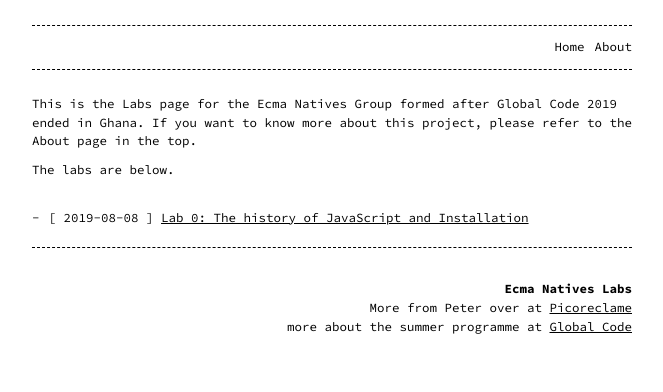
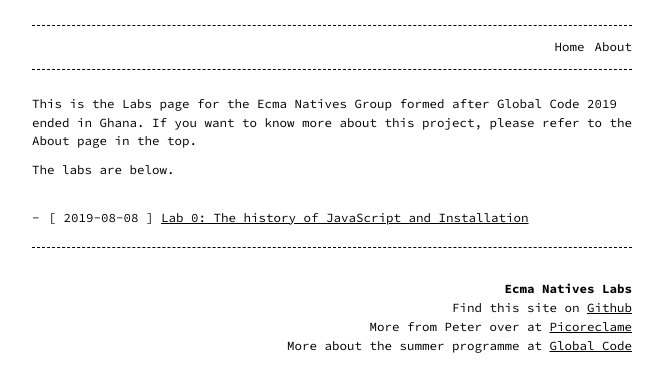
Before and after one commit to ecmanatives/ecmanatives.github.io, a Jekyll site: the page built from index.md, in a window 1280 px wide. Shown: the top 392 px of the page, without its empty margins (308-971 px from the left). Built offline with Jekyll 4.4.1, drawn with Linux system fonts in a browser that asks for light colours.

Commit message:
More links

```diff
--- a/_config.yml
+++ b/_config.yml
@@ -10,7 +10,11 @@
 
 style: light
 
-footer: '<h1><a href="/ecmanatives">Ecma Natives Labs</a></h1>More from Peter over at <a href="http://picoreclame.nl">Picoreclame</a><br> more about the summer programme at <a href="https://globalcode.org.uk/">Global Code</a>'
+footer: >-
+  <h1><a href="/ecmanatives">Ecma Natives Labs</a></h1>
+  Find this site on <a href="http://github.com/hendrikpetertje/ecmanatives" target="_blank">Github</a><br>
+  More from Peter over at <a href="http://picoreclame.nl" target="_blank">Picoreclame</a><br>
+  More about the summer programme at <a href="https://globalcode.org.uk/" target="_blank">Global Code</a>
 
 # Build settings
 markdown: kramdown
```
